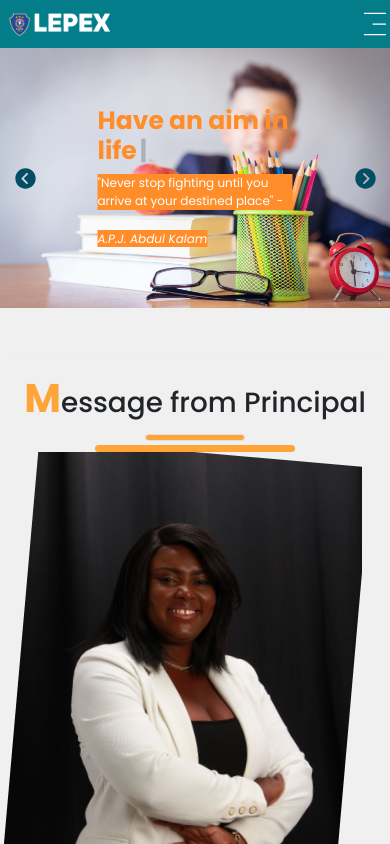
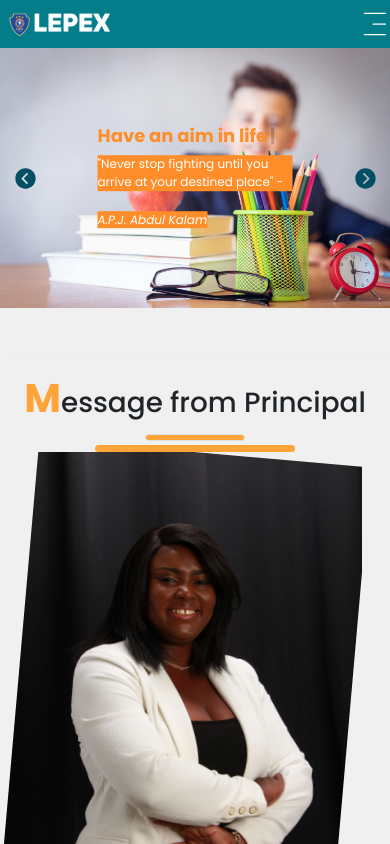
Before and after one commit to Ihsan-Ali-K/PexelSchool, a React (Vite) app: page / in a window 390 px wide. Shown: the top 844 px of the page. Built offline with nearby package versions, Linux system fonts and the light colour scheme; a web font is replaced by a local one.

Commit message:
font size changed

```diff
--- a/src/components/home/MainCarousel.scss
+++ b/src/components/home/MainCarousel.scss
@@ -68,7 +68,7 @@
 
         .overlay-text  {
             h1{
-                font-size: 25px; /* Adjust the size for small screens */
+                font-size: 18px; /* Adjust the size for small screens */
             }
             p {
                 font-size: 12px;
```
